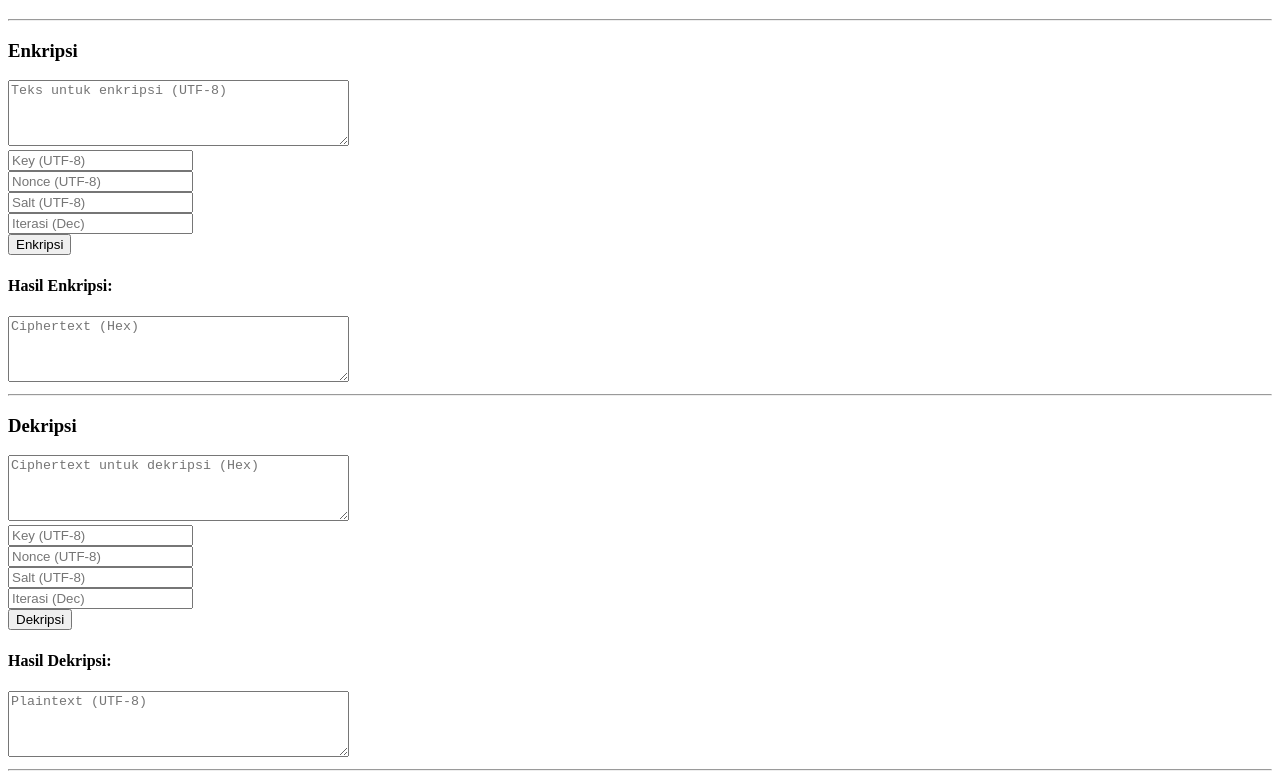
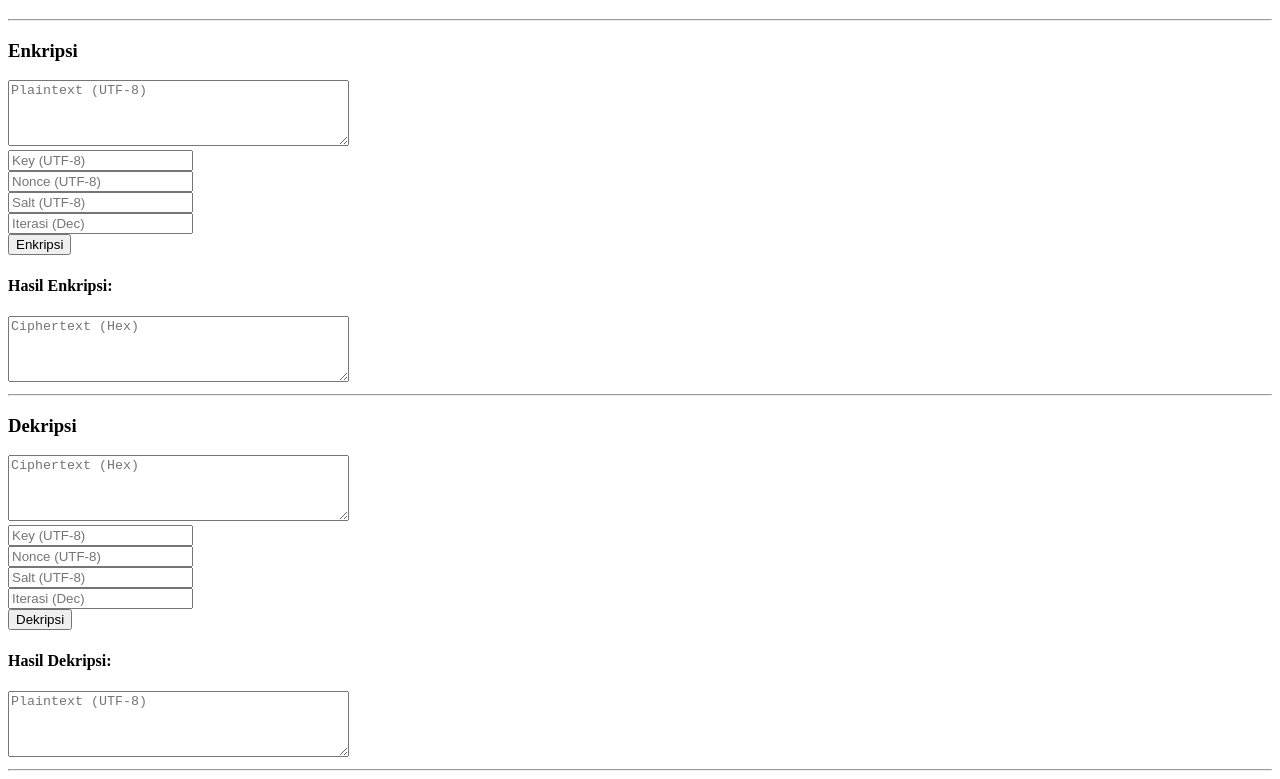
Before and after one commit to musfiqhalifi/tool, a plain HTML site: page index.html in a window 1280 px wide. Shown: the part 61-840 px from the top of the page. Drawn offline with nearby package versions, Linux system fonts and the light colour scheme.

Commit message:
index.html

```diff
--- a/index.html
+++ b/index.html
@@ -94,7 +94,7 @@
     <h1>XChaCha20 Encryption and Decryption with PBKDF2</h1>
     <hr>
     <h3>Enkripsi</h3>
-    <textarea id="encryptText" rows="4" cols="40" placeholder="Teks untuk enkripsi (UTF-8)"></textarea><br>
+    <textarea id="encryptText" rows="4" cols="40" placeholder="Plaintext (UTF-8)"></textarea><br>
     <input type="text" id="encryptKey" placeholder="Key (UTF-8)"><br>
     <input type="text" id="encryptNonce" placeholder="Nonce (UTF-8)"><br>
     <input type="text" id="encryptSalt" placeholder="Salt (UTF-8)"><br>
@@ -104,7 +104,7 @@
     <textarea id="encryptOutput" rows="4" cols="40" readonly placeholder="Ciphertext (Hex)"></textarea>
     <hr>
     <h3>Dekripsi</h3>
-    <textarea id="decryptText" rows="4" cols="40" placeholder="Ciphertext untuk dekripsi (Hex)"></textarea><br>
+    <textarea id="decryptText" rows="4" cols="40" placeholder="Ciphertext (Hex)"></textarea><br>
     <input type="text" id="decryptKey" placeholder="Key (UTF-8)"><br>
     <input type="text" id="decryptNonce" placeholder="Nonce (UTF-8)"><br>
     <input type="text" id="decryptSalt" placeholder="Salt (UTF-8)"><br>
```
